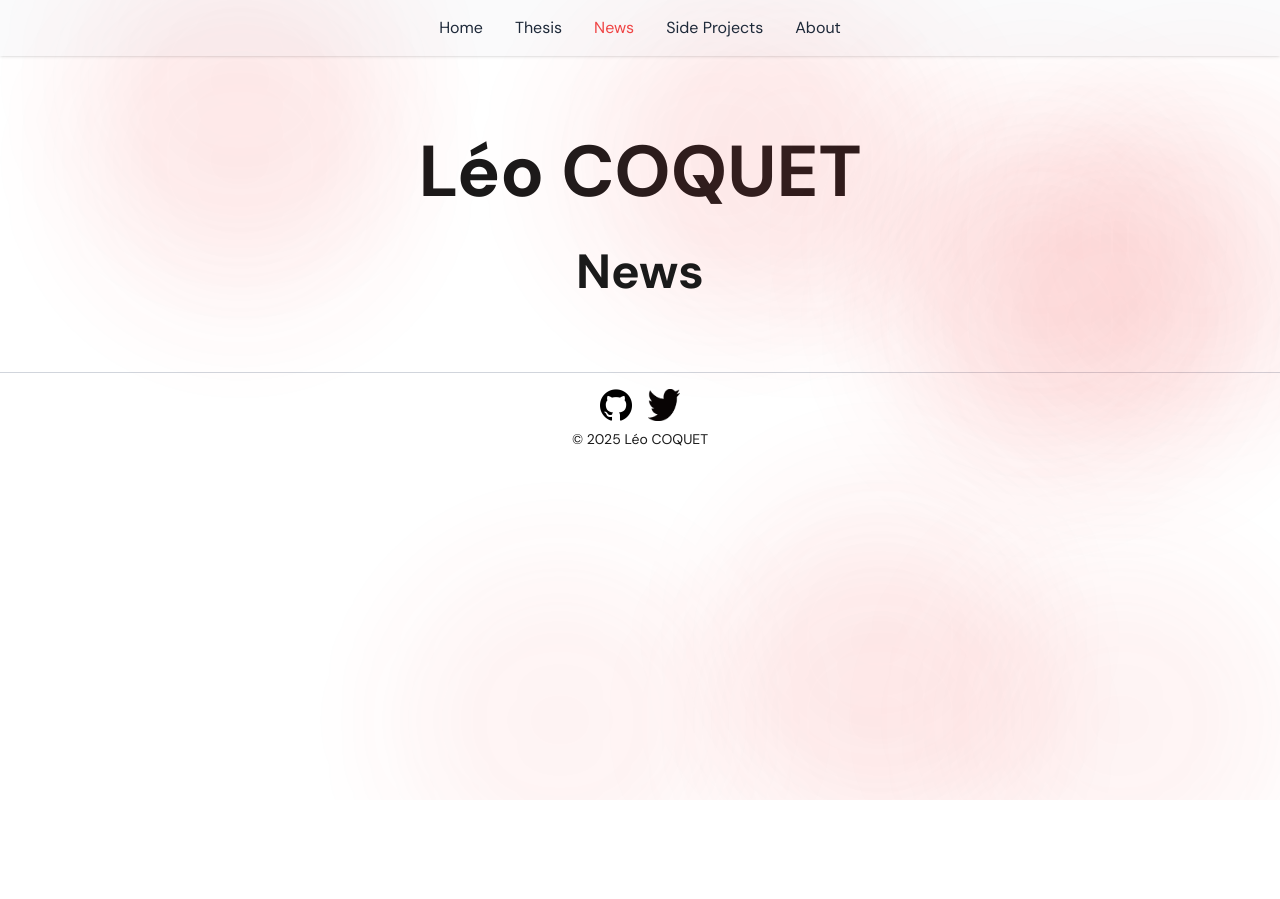
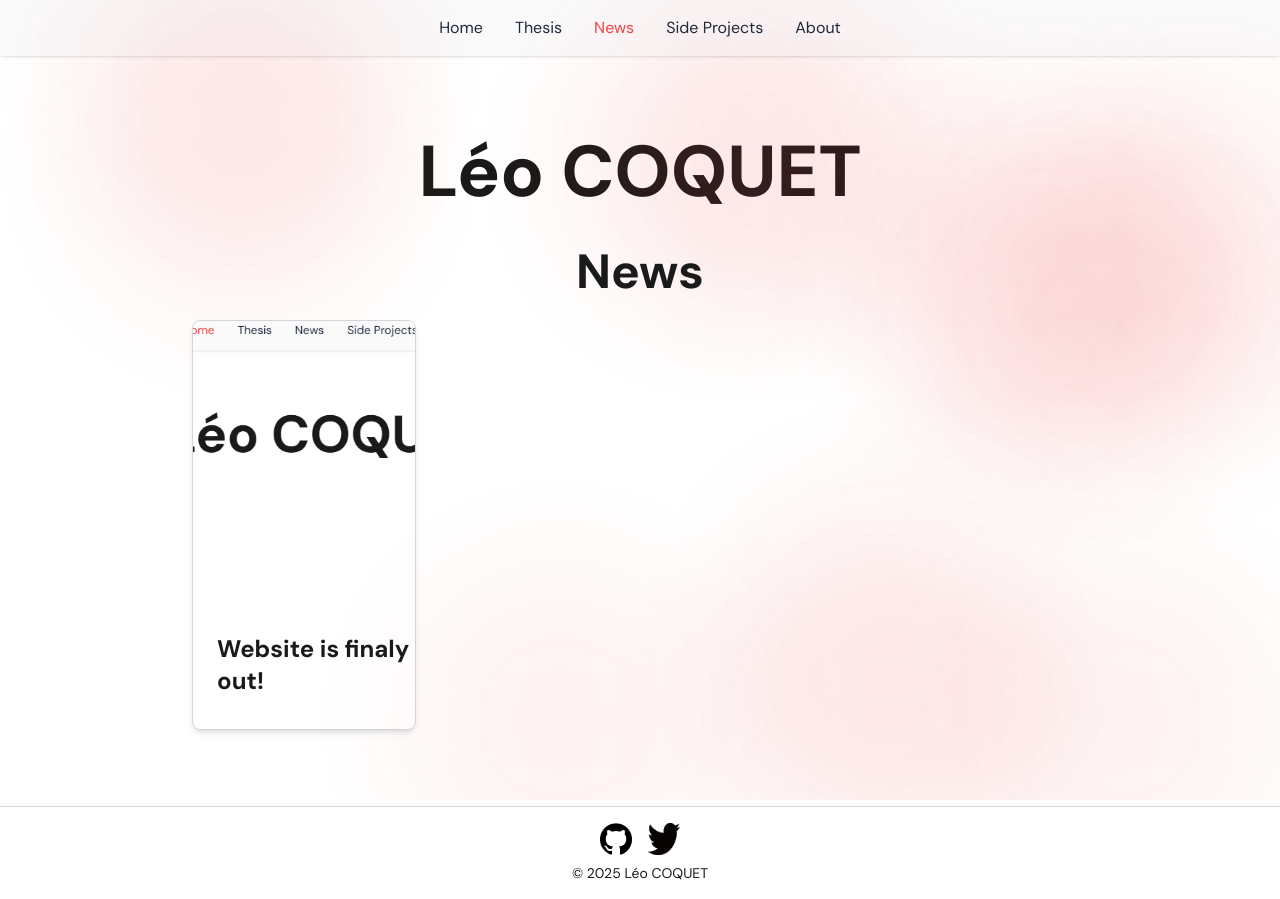
Before and after one commit to LCoquet/personal_website, a Next.js app: page /news in a window 1280 px wide. Before the commit the page ends 800 px from the top, so only its background shows below. Built offline with nearby package versions, Linux system fonts and the light colour scheme.

Commit message:
Created articlecard + simple example in news page

```diff
--- /dev/null
+++ b/app/components/ArticleCard.tsx
@@ -0,0 +1,66 @@
+'use client';
+
+import Link from "next/link";
+
+export default function ArticleCard({ article }: { article: { title: string; description: string; date: string; link: string; image: string } }) {
+    return (
+        <Link href={article.link} passHref>
+            <div className="group relative text-left bg-white/30 border border-gray-300 rounded-lg mb-6 shadow-md hover:shadow-lg transition-shadow duration-300 w-1/4 overflow-hidden cursor-pointer min-h-[350px] flex flex-col justify-end">
+                {/* Image at the very top, fades out on hover */}
+                <img
+                    src={article.image}
+                    alt={article.title}
+                    className="w-full block h-40 object-cover transition-opacity duration-500 group-hover:opacity-60"
+                    style={{ display: "block" }}
+                />
+                {/* Card content with padding */}
+                <div className="p-6 flex-1 flex flex-col justify-end">
+                    {/* Title absolutely positioned at the bottom, moves up on hover */}
+                    <h3 className="absolute w-full text-2xl font-semibold mb-2 transition-transform duration-500 bottom-6 group-hover:-translate-y-32 pointer-events-none">
+                        {article.title}
+                    </h3>
+                    {/* Content, faded in on hover */}
+                    <div className="z-10">
+                        <p className="text-gray-700 mb-1 opacity-0 group-hover:opacity-100 transition-opacity duration-300">
+                            {article.description}
+                        </p>
+                        <p className="text-sm text-gray-500 mb-2 opacity-0 group-hover:opacity-100 transition-opacity duration-300">
+                            Published on {new Date(article.date).toLocaleDateString()}
+                        </p>
+                    </div>
+                </div>
+            </div>
+        </Link>
+    );
+}
+
+export const metadata = {
+    title: 'My Articles',
+    description: 'A collection of my articles',
+};
+
+export async function getStaticProps() {
+    const articles = [
+        {
+            title: 'Article 1',
+            description: 'Description for article 1',
+            date: '2023-10-01',
+            link: '/articles/article-1',
+            image: '/articles_main/website_news.png',
+        },
+        {
+            title: 'Article 2',
+            description: 'Description for article 2',
+            date: '2023-10-02',
+            link: '/articles/article-2',
+            image: '/articles_main/website_news.png',
+        },
+        // Add more articles as needed
+    ];
+
+    return {
+        props: {
+            articles,
+        },
+    };
+}
--- a/app/components/Footer.tsx
+++ b/app/components/Footer.tsx
@@ -5,8 +5,8 @@ export default function Footer() {
         <footer className="border-t border-gray-300 mb-4 mt-5">
         <div className="container mx-auto text-center">
             <div className="container mx-auto text-center flex justify-center gap-4 mt-4 mb-2">
-                <a href="https://github.com/LCoquet"><img src="github_logo.png" alt="Github logo" className="h-8 w-8" /></a>
-                <a href="https://x.com/leo_cqt"><img src="twitter_logo.png" alt="Twitter logo" className="h-8 w-8" /></a>
+                <a href="https://github.com/LCoquet"><img src="/github_logo.png" alt="Github logo" className="h-8 w-8" /></a>
+                <a href="https://x.com/leo_cqt"><img src="/twitter_logo.png" alt="Twitter logo" className="h-8 w-8" /></a>
             </div>
             <p className="text-sm mt-2">© {new Date().getFullYear()} Léo COQUET</p>
         </div>
--- /dev/null
+++ b/app/news/new_website/page.tsx
@@ -0,0 +1,9 @@
+'use client';
+
+export default function Page() {
+    return(
+        <div>
+            Cool place hm?
+        </div>
+    )
+}
--- a/app/news/page.tsx
+++ b/app/news/page.tsx
@@ -1,11 +1,18 @@
 'use client';
 
 //imports
-import TopMenu from "@/app/components/TopMenu";
+import ArticleCard from "../components/ArticleCard";
 
 export default function Home() {
   return (
     <div>
+      <ArticleCard article={{
+        title: "Website is finaly out!",
+        description: "After months of procrastination, I finally decided to create my website. I hope I'll be able to add plenty of exciting content as often as possible!",
+        date: "2023-10-01",
+        link: "/news/new_website",
+        image: "/articles_main/website_news.png"
+      }} />
     </div>
   );
 }
```
Also changed, not shown: public/articles_main/website_news.png (added).
